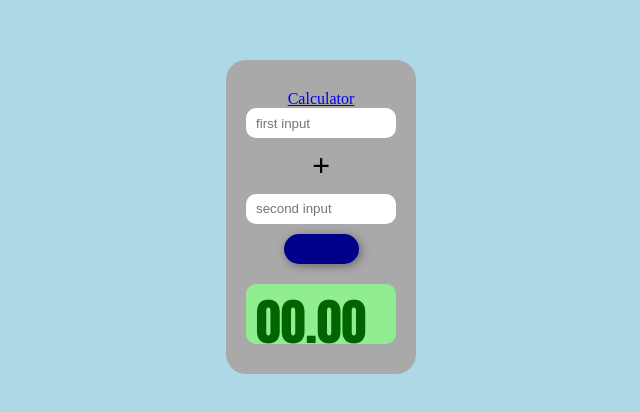
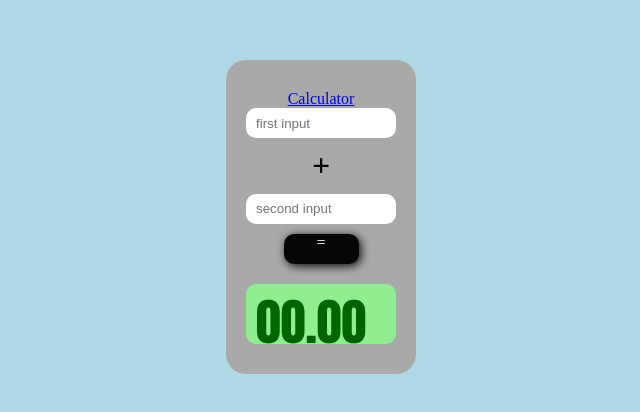
Before and after one commit to Tasneemhussain/Calculator-Project, a React (Vite) app: page / in a window 1280 px wide. Shown: the top 412 px of the page, without its empty margins (319-959 px from the left). Built offline with nearby package versions, Linux system fonts and the light colour scheme.

Commit message:
changes in btn

```diff
--- a/src/App.css
+++ b/src/App.css
@@ -45,10 +45,11 @@ h1 {
 .button {
   width: 75px;
   height: 30px;
-  background-color: darkblue;
-  border-radius: 20px;
+  background-color: rgb(6, 6, 6);
+  color: azure;
+  border-radius: 10px;
   text-align: center;
-  font-family: Arial, Helvetica, sans-serif;
-  box-shadow: 2px 2px 10px dimgray;
+  justify-content: center;
+  box-shadow: 2px 2px 10px rgb(10, 8, 8);
   margin: 10px 0 0 0;
 }
--- a/src/components/Button.tsx
+++ b/src/components/Button.tsx
@@ -3,7 +3,7 @@ type ButtonProps = {
 };
 
 const Button = ({ onClick }: ButtonProps) => {
-  return <div className="button" onClick={onClick}></div>;
+  return <div className="button" onClick={onClick}> = </div>;
 };
 
 export default Button;
```
